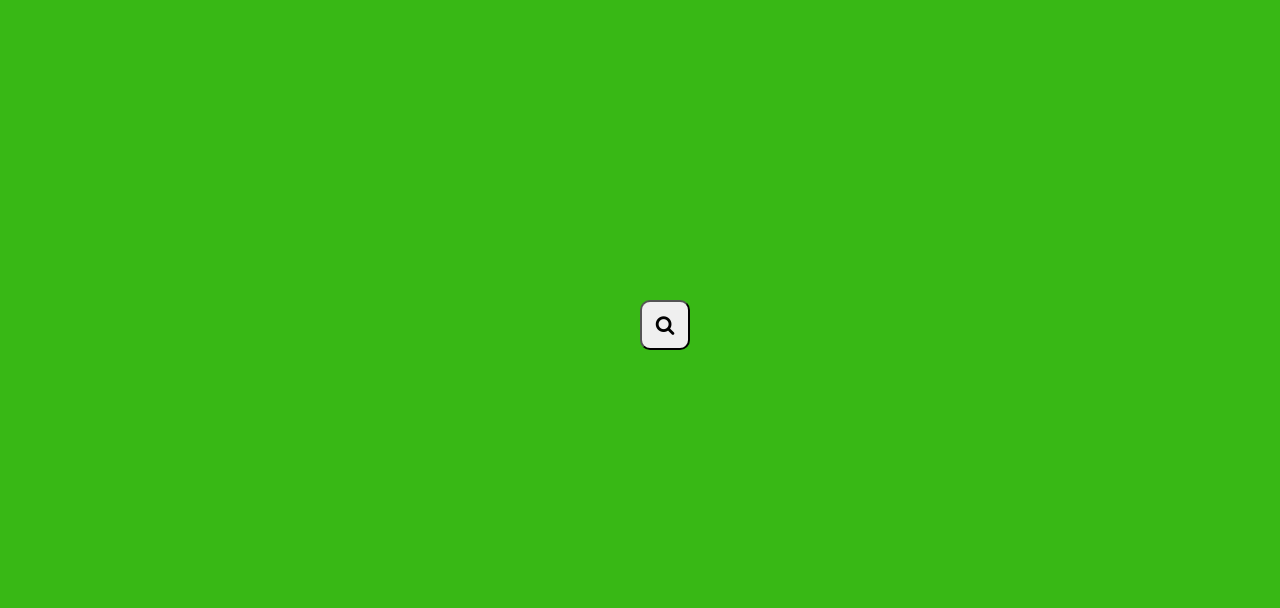
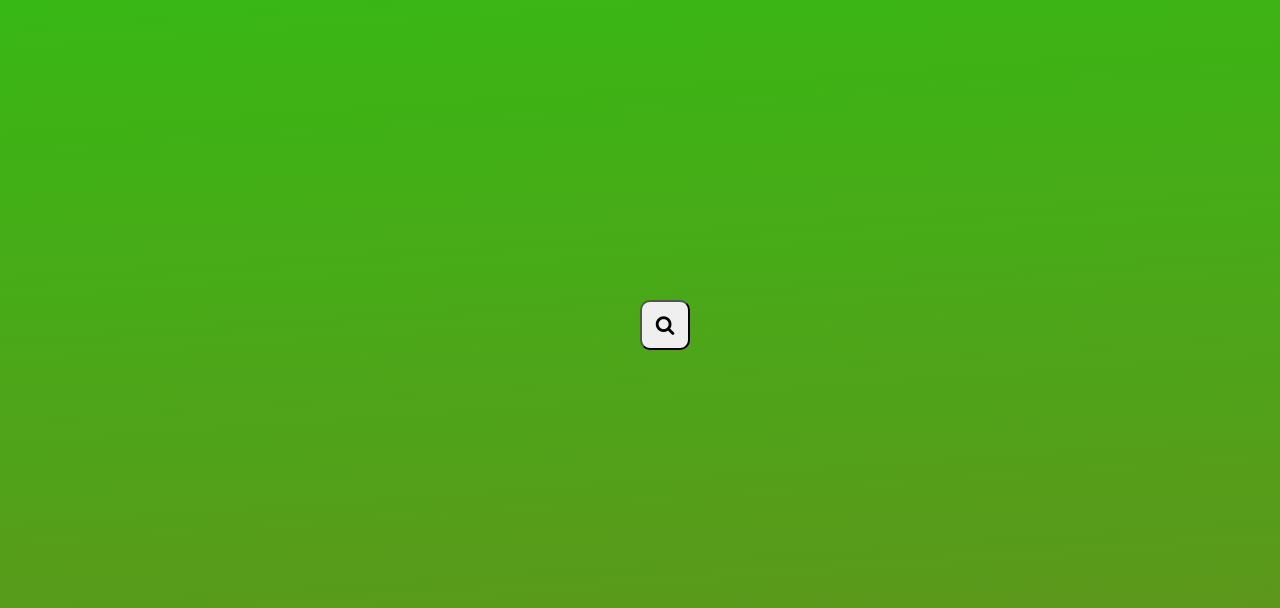
Before and after one commit to NGUYEN-XUAN-THUY/project-5, a plain HTML site: page index.html in a window 1280 px wide. Drawn offline with nearby package versions, Linux system fonts and the light colour scheme.

Commit message:
chỉnh sửa lần cuối

```diff
--- a/index.html
+++ b/index.html
@@ -53,7 +53,7 @@
   <body>
     <div class="search-box">
       <input type="text" placeholder="Search..." class="input">
-      <button class="btn cta">
+      <button class="btn">
         <i class="fa fa-search"></i>
       </button>
     </div>
--- a/style.css
+++ b/style.css
@@ -1,5 +1,6 @@
 body {
-  background: #38b815;
+  background: linear-gradient(176deg, #38b815, #d32e2e);
+  background-size: 400% 400%;
 }
 
 .search-box {
```
